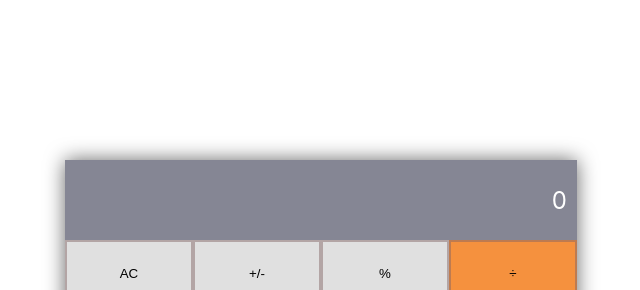
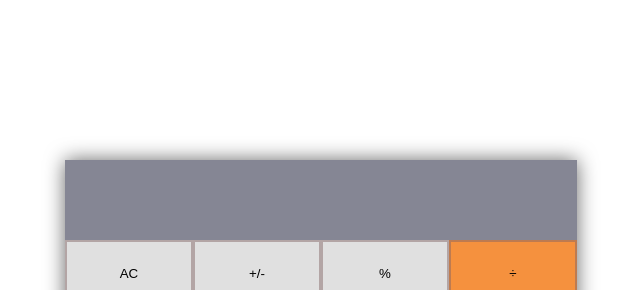
Before and after one commit to kifle23/math_magicians, a React (Create React App) app: page / in a window 1280 px wide. Shown: the top 290 px of the page, without its empty margins (319-959 px from the left). Built offline with nearby package versions, Linux system fonts and the light colour scheme.

Commit message:
Update warning prop type

```diff
--- a/src/components/Calculator.js
+++ b/src/components/Calculator.js
@@ -4,14 +4,18 @@ import './Calculator.css';
 import calculate from '../logic/calculate';
 
 function Calculator() {
-  const [state, setState] = useState({ total: 0, next: null, operation: null });
+  const [state, setState] = useState({
+    total: '',
+    next: null,
+    operation: null,
+  });
   const handle = (e) => {
     setState(() => calculate(state, e.target.innerText));
   };
   const { total, operation, next } = state;
   return (
     <div className="calculator">
-      <Display total={total} operation={operation} next={next} />
+      <Display total={Number(total)} operation={operation} next={next} />
       <div className="buttons">
         <button type="button" onClick={handle}>
           AC
--- a/src/components/Display.js
+++ b/src/components/Display.js
@@ -3,7 +3,7 @@ import PropTypes from 'prop-types';
 function Display({ total, operation, next }) {
   return (
     <div className="display">
-      {total}
+      {total !== 0 ? total : ''}
       {operation}
       {next}
     </div>
@@ -11,11 +11,12 @@ function Display({ total, operation, next }) {
 }
 
 Display.propTypes = {
-  total: PropTypes.number.isRequired,
+  total: PropTypes.number,
   operation: PropTypes.string,
-  next: PropTypes.number,
+  next: PropTypes.string,
 };
 Display.defaultProps = {
+  total: null,
   operation: null,
   next: null,
 };
```
